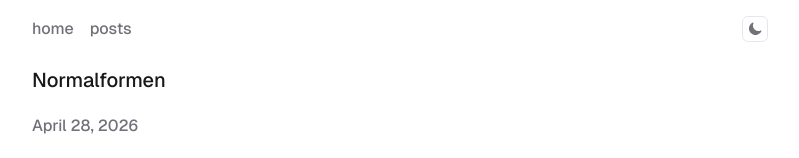
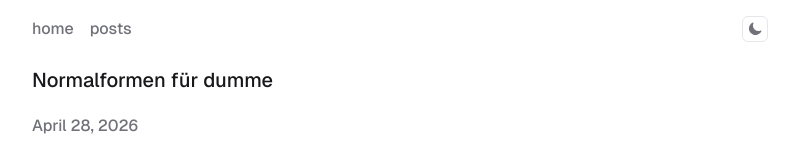
Before and after one commit to jph-sw/lernzettel, an Astro site: page /posts/normalformen in a window 1280 px wide. Shown: the top 158 px of the page, without its empty margins (240-1039 px from the left). Built offline with nearby package versions, Linux system fonts and the light colour scheme; Astro itself is replaced by a stand-in of ours.

Commit message:
feat: normalformen

```diff
--- a/src/content/posts/normalformen.md
+++ b/src/content/posts/normalformen.md
@@ -1,5 +1,5 @@
 ---
-title: "Normalformen"
+title: "Normalformen für dumme"
 description: "Normalformen kurz erklärt"
 date: 2026-04-28
 ---
```
